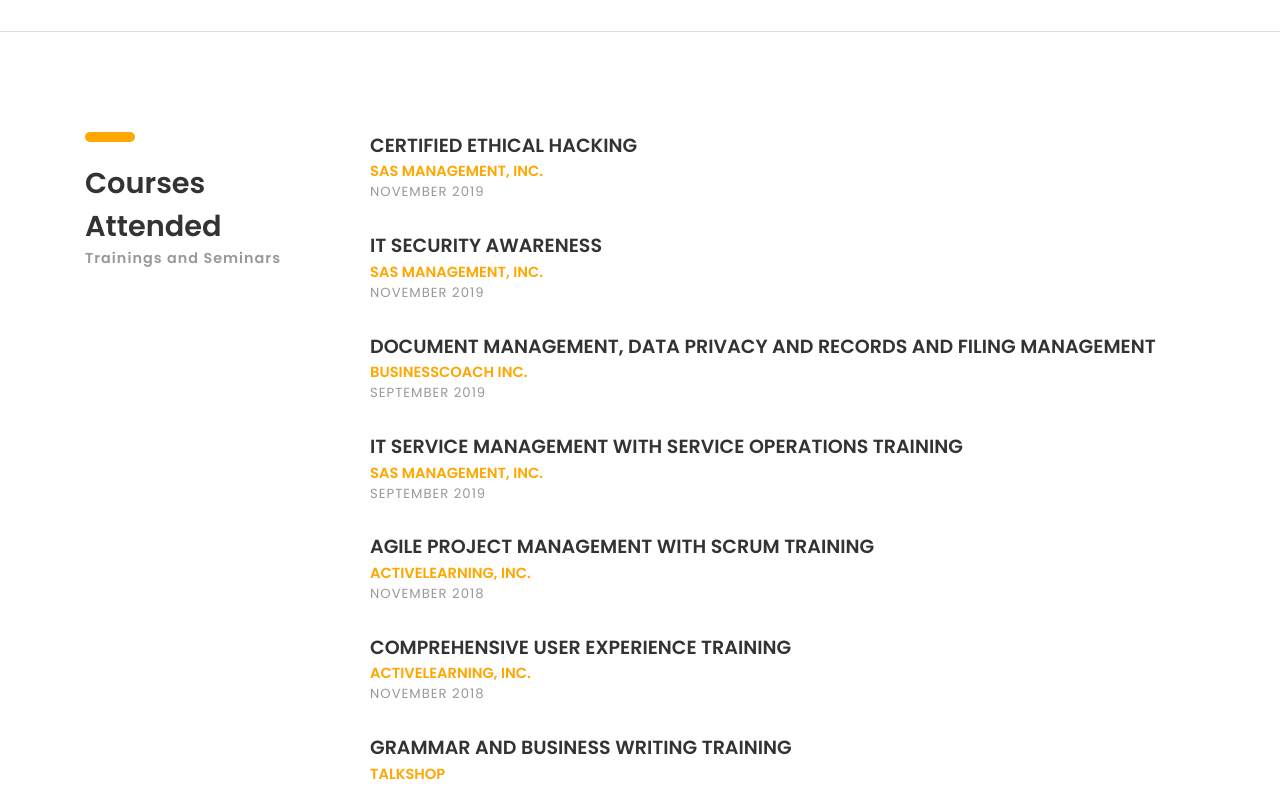
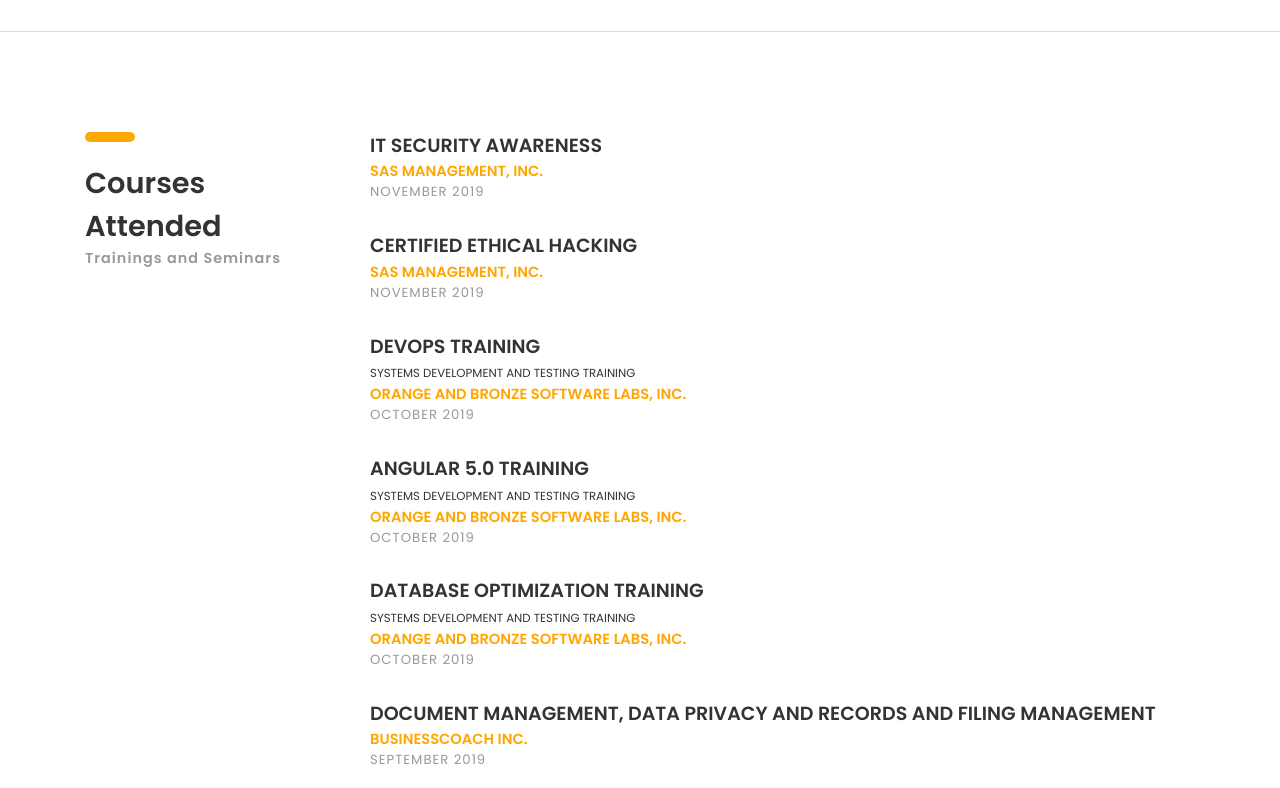
Before and after one commit to rgulanes/rgulanes.github.io, a plain HTML site: page index.html in a window 1280 px wide. Shown: the part 5080-5868 px from the top of the page. Drawn offline with nearby package versions, Linux system fonts and the light colour scheme.

Commit message:
Added subtitle for group courses in seminars attended;

```diff
--- a/index.html
+++ b/index.html
@@ -278,6 +278,6 @@
   <script src="js/progressbar.min.js"></script>
   <script src="js/jquery.fluidbox.min.js"></script>
   <script src="js/scripts.js?v=3"></script>
-  <script src="js/custom-script.js?v=3"></script>
+  <script src="js/custom-script.js?v=4"></script>
 </body>
 </html>
--- a/js/custom-script.js
+++ b/js/custom-script.js
@@ -108,9 +108,10 @@
         var html = [
           '<div class="experience margin-b-30">',
             '<h4 class="text-uppercase"><b>'+ course.title +'</b></h4>',
+            (course.subtitle ? '<h5 class="text-uppercase"><small>' + course.subtitle + '</small></h5>' : '' ),
             '<h5 class="font-yellow text-uppercase">',
               '<b>'+ course.company,
-              (course.division ? '<br><small>' + course.division + '</small>' : '' ),
+              (course.division ? '<br/><small>' + course.division + '</small>' : '' ),
               '</b>',
             '</h5>',
             '<h6 class="font-lite-black text-uppercase">'+ course.date +'</h6>',
--- a/json/courses-attended.json
+++ b/json/courses-attended.json
@@ -1,21 +1,48 @@
 [
   {
     "show" : true,
-    "title" : "Certified Ethical Hacking",
+    "title" : "IT Security Awareness",
+    "subtitle" : "",
     "company" : "SAS Management, Inc.",
     "division" : "",
     "date" : "November 2019"
   },
   {
     "show" : true,
-    "title" : "IT Security Awareness",
+    "title" : "Certified Ethical Hacking",
+    "subtitle" : "",
     "company" : "SAS Management, Inc.",
     "division" : "",
     "date" : "November 2019"
   },
   {
     "show" : true,
+    "title" : "DevOps Training",
+    "subtitle" : "Systems Development and Testing Training",
+    "company" : "Orange and Bronze Software Labs, Inc.",
+    "division" : "",
+    "date" : "October 2019"
+  },
+  {
+    "show" : true,
+    "title" : "Angular 5.0 Training",
+    "subtitle" : "Systems Development and Testing Training",
+    "company" : "Orange and Bronze Software Labs, Inc.",
+    "division" : "",
+    "date" : "October 2019"
+  },
+  {
+    "show" : true,
+    "title" : "Database Optimization Training",
+    "subtitle" : "Systems Development and Testing Training",
+    "company" : "Orange and Bronze Software Labs, Inc.",
+    "division" : "",
+    "date" : "October 2019"
+  },
+  {
+    "show" : true,
     "title" : "Document Management, Data Privacy and Records and Filing Management",
+    "subtitle" : "",
     "company" : "BusinessCoach Inc.",
     "division" : "",
     "date" : "September 2019"
@@ -23,6 +50,7 @@
   {
     "show" : true,
     "title" : "IT Service Management with Service Operations Training",
+    "subtitle" : "",
     "company" : "SAS Management, Inc.",
     "division" : "",
     "date" : "September 2019"
@@ -30,6 +58,7 @@
 	{
     "show" : true,
     "title" : "Agile Project Management with Scrum Training",
+    "subtitle" : "",
     "company" : "ActiveLearning, Inc.",
     "division" : "",
     "date" : "November 2018"
@@ -37,6 +66,7 @@
   {
     "show" : true,
     "title" : "Comprehensive User Experience Training",
+    "subtitle" : "",
     "company" : "ActiveLearning, Inc.",
     "division" : "",
     "date" : "November 2018"
@@ -44,6 +74,7 @@
   {
     "show" : true,
     "title" : "Grammar and Business Writing Training",
+    "subtitle" : "",
     "company" : "TalkShop",
     "division" : "",
     "date" : "November 2018"
@@ -51,6 +82,7 @@
   {
     "show" : true,
     "title" : "ITIL&reg; Foundation Training",
+    "subtitle" : "",
     "company" : "ActiveLearning, Inc.",
     "division" : "",
     "date" : "October 2018"
@@ -58,6 +90,7 @@
   {
     "show" : true,
     "title" : "GCG Enterprise Risk Management (GERM) Capacity Building Workshop",
+    "subtitle" : "",
     "company" : "Governance Commission for GOCCs",
     "division" : "",
     "date" : "September 2018"
@@ -65,6 +98,7 @@
   {
     "show" : true,
     "title" : "Customer Service Training",
+    "subtitle" : "",
     "company" : "Business Coach, Inc.",
     "division" : "",
     "date" : "December 2017"
@@ -72,6 +106,7 @@
   {
     "show" : true,
     "title" : "NAGIOS XI Administrator Training - Basic",
+    "subtitle" : "",
     "company" : "Sagesoft Solutions, Inc.",
     "division" : "",
     "date" : "July 2017"
@@ -79,27 +114,31 @@
   {
     "show" : true,
     "title" : "SAP&reg; Business One",
+    "subtitle" : "",
     "company" : "Fasttrack Solutions Inc. (FastTrack IT Academy)",
     "division" : "",
     "date" : "October 2013 - March 2014"
   },
   {
-    "show" : true,
+    "show" : false,
     "title" : "BizStart Davao 2014",
+    "subtitle" : "",
     "company" : "Davao United Association of Animators and Designers, Inc.",
     "division" : "",
     "date" : "October 2014"
   },
   {
-    "show" : true,
+    "show" : false,
     "title" : "Android Code Camp",
+    "subtitle" : "",
     "company" : "University of the Immaculate Conception",
     "division" : "Information Technology Incubation and Development Facility",
     "date" : "October 2014"
   },
   {
-    "show" : true,
+    "show" : false,
     "title" : "Campus DevCon 2012",
+    "subtitle" : "",
     "company" : "Developers Connect (DevCon) Philippines",
     "division" : "",
     "date" : "January 2012 and December 2012"
```
